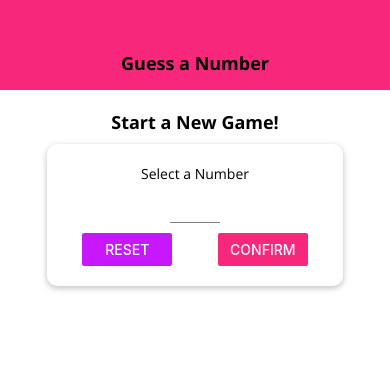
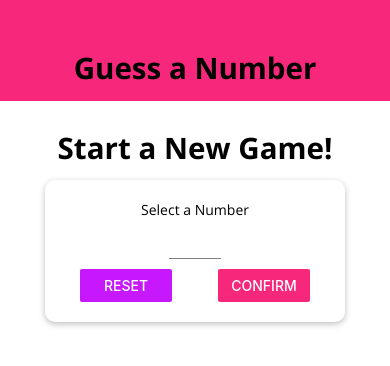
Before and after one commit to MortenTobiasNielsen/rn-complete-guide-guessNumber, a React Native app: screen / in a window 390 px wide. Shown: the top 366 px of the page. Built offline with nearby package versions, Linux system fonts and the light colour scheme.

Commit message:
Added examples of dynamic content size based on device size

```diff
--- a/app.json
+++ b/app.json
@@ -3,7 +3,7 @@
     "name": "rn-complete-guide-guessNumber",
     "slug": "rn-complete-guide-guessNumber",
     "version": "1.0.0",
-    "orientation": "portrait",
+    "orientation": "default",
     "icon": "./assets/icon.png",
     "splash": {
       "image": "./assets/splash.png",
--- a/components/Header.js
+++ b/components/Header.js
@@ -1,5 +1,5 @@
 import React from "react";
-import {View, Text, StyleSheet} from "react-native";
+import {View, Text, StyleSheet, Dimensions} from "react-native";
 
 import TitleText from "./TitleText";
 import Colors from "../constants/colors";
@@ -13,8 +13,9 @@ const Header = props => (
 const styles = StyleSheet.create({
     header: {
         width: "100%",
-        height: 90,
-        paddingTop: 36,
+        height: Dimensions.get("window").height * 0.12,
+        paddingTop: Dimensions.get("window").height * 0.05,
+        paddingBottom: Dimensions.get("window").height * 0.01,
         backgroundColor: Colors.primary,
         alignItems: "center",
         justifyContent: "center",
--- a/components/MainButton.js
+++ b/components/MainButton.js
@@ -1,5 +1,5 @@
 import React from "react";
-import {View, Text, StyleSheet, TouchableOpacity} from "react-native";
+import {View, Text, StyleSheet, TouchableOpacity, Dimensions} from "react-native";
 
 import Colors from "../constants/colors";
 import StandardFonts from "../constants/fonts";
@@ -17,14 +17,14 @@ const MainButton = props => {
 const styles = StyleSheet.create({
     button: {
         backgroundColor: Colors.primary,
-        paddingVertical: 12,
-        paddingHorizontal: 30,
-        borderRadius: 25,
+        paddingVertical: Dimensions.get("window").height * 0.018,
+        paddingHorizontal: Dimensions.get("window").height * 0.05,
+        borderRadius: Dimensions.get("window").height * 0.035,
     },
     buttonText: {
         color: "white",
         fontFamily: StandardFonts.openSans,
-        fontSize: 18,
+        fontSize: Dimensions.get("window").height * 0.03,
     },
 });
 
--- a/components/NumberContainer.js
+++ b/components/NumberContainer.js
@@ -1,5 +1,5 @@
 import React from "react";
-import {View, Text, StyleSheet} from "react-native";
+import {View, Text, StyleSheet, Dimensions} from "react-native";
 
 import Colors from "../constants/colors";
 
@@ -15,15 +15,15 @@ const styles = StyleSheet.create({
     container: {
         borderWidth: 2,
         borderColor: Colors.accent,
-        padding: 10,
-        borderRadius: 10,
-        marginVertical: 10,
+        padding: Dimensions.get("window").height * 0.015,
+        borderRadius: Dimensions.get("window").height * 0.015,
+        marginVertical: Dimensions.get("window").height * 0.015,
         alignItems: "center",
         justifyContent: "center"
     },
     number: {
         color: Colors.accent,
-        fontSize: 22,
+        fontSize: Dimensions.get("window").height * 0.05,
     }
 });
 
--- a/components/TitleText.js
+++ b/components/TitleText.js
@@ -1,5 +1,5 @@
 import React from "react";
-import {Text, StyleSheet} from "react-native";
+import {Text, StyleSheet, Dimensions} from "react-native";
 
 import StandardFonts from "../constants/fonts";
 
@@ -8,8 +8,8 @@ const TitleText = props => <Text style={styles.title}>{props.children}</Text>;
 const styles = StyleSheet.create({
     title: {
         fontFamily: StandardFonts.openSansBold,
-        fontSize: 18,
-        marginVertical: 10
+        fontSize: Dimensions.get("window").height * 0.035,
+        marginVertical: Dimensions.get("window").height * 0.015
     }
 });
 
--- a/screen/GameOverScreen.js
+++ b/screen/GameOverScreen.js
@@ -1,5 +1,12 @@
 import React from "react";
-import {View, Text, StyleSheet, Button, Image} from "react-native";
+import {
+    View,
+    Text,
+    StyleSheet,
+    Button,
+    Image,
+    Dimensions,
+} from "react-native";
 
 import MainButton from "../components/MainButton";
 import BodyText from "../components/BodyText";
@@ -34,13 +41,13 @@ const styles = StyleSheet.create({
         alignItems: "center",
     },
     imageContainer: {
-        width: 300,
-        height: 300,
-        borderRadius: 200,
+        width: Dimensions.get("window").width * 0.5,
+        height: Dimensions.get("window").width * 0.5,
+        borderRadius: Dimensions.get("window").height * 0.25,
         borderWidth: 3,
         borderColor: "black",
         overflow: "hidden",
-        marginVertical: 30,
+        marginVertical: Dimensions.get("window").height * 0.02,
     },
     image: {
         width: "100%",
@@ -48,12 +55,12 @@ const styles = StyleSheet.create({
     },
     resultContainer: {
         width: "80%",
-        marginHorizontal: 30,
-        marginVertical: 15,
+        marginHorizontal: Dimensions.get("window").height * 0.04,
+        marginVertical: Dimensions.get("window").height * 0.02,
     },
     resultText: {
         textAlign: "center",
-        fontSize: 20,
+        fontSize: Dimensions.get("window").height / 720 * 20,
     },
     highlight: {
         color: Colors.primary,
--- a/screen/GameScreen.js
+++ b/screen/GameScreen.js
@@ -1,5 +1,13 @@
 import React, {useState, useRef, useEffect} from "react";
-import {View, Text, StyleSheet, Alert, ScrollView, FlatList} from "react-native";
+import {
+    View,
+    Text,
+    StyleSheet,
+    Alert,
+    ScrollView,
+    FlatList,
+    Dimensions,
+} from "react-native";
 import {Ionicons} from "@expo/vector-icons";
 
 import NumberContainer from "../components/NumberContainer";
@@ -101,7 +109,7 @@ const styles = StyleSheet.create({
     buttonContainer: {
         flexDirection: "row",
         justifyContent: "space-around",
-        marginTop: 20,
+        marginTop: Dimensions.get("window").height / 720 * 10, // To hopefully get the same look on all devices
         width: 400,
         maxWidth: "90%"
     },
--- a/screen/StartGameScreen.js
+++ b/screen/StartGameScreen.js
@@ -1,5 +1,17 @@
-import React, {useState} from "react";
-import {View, Text, StyleSheet, Button, TouchableWithoutFeedback, Keyboard, Alert} from "react-native";
+import React, {useState, useEffect} from "react";
+import {
+    View,
+    Text,
+    StyleSheet,
+    Button,
+    TouchableWithoutFeedback,
+    Keyboard,
+    Alert,
+    Dimensions,
+    ScrollView,
+    KeyboardAvoidingView,
+} from "react-native";
+
 
 import Card from "../components/Card";
 import MainButton from "../components//MainButton";
@@ -14,6 +26,19 @@ const StartGameScreen = props => {
     const [enteredValue, setEnteredValue] = useState("");
     const [confirmed, setConfirmed] = useState(false);
     const [selectedNumber, setSelectedNumber] = useState();
+    const [deviceHeight, setDeviceHeight] = useState(Dimensions.get("window").height)
+
+    useEffect(() => {
+        const updateLayout= () => {
+            setDeviceHeight(Dimensions.get("window").width);
+        }
+
+        Dimensions.addEventListener("change", updateLayout);
+
+        return () => {
+            Dimensions.removeEventListener("change", updateLayout);
+        };
+    }, []);
 
     const numberInputHandler = inputText => {
         setEnteredValue(inputText.replace(/[^0-9]/g, ""));
@@ -46,7 +71,7 @@ const StartGameScreen = props => {
     const confirmedOutput = confirmed
         ?
             (
-                <Card style={styles.summaryContainer}>
+                <Card style={{marginTop: deviceHeight * 0.03, alignItems: "center"}}>
                     <Text>You Selected</Text>
                     <NumberContainer>{selectedNumber}</NumberContainer>
                     <MainButton onPress={() => props.onStartGame(selectedNumber)}>
@@ -57,6 +82,8 @@ const StartGameScreen = props => {
         : null;
 
     return (
+        <ScrollView>
+            <KeyboardAvoidingView behavior="position" keyboardVerticalOffset={30}>
                 <TouchableWithoutFeedback onPress={() => {Keyboard.dismiss()}}>
                     <View style={styles.screen}>
                         <TitleText>Start a New Game!</TitleText>
@@ -90,19 +117,22 @@ const StartGameScreen = props => {
                         {confirmedOutput}
                     </View>
                 </TouchableWithoutFeedback>
+            </KeyboardAvoidingView>
+        </ScrollView>
     )
 };
 
 const styles = StyleSheet.create({
     screen: {
         flex: 1,
-        padding: 10,
+        padding: Dimensions.get("window").height * 0.015,
         alignItems: "center",
         justifyContent: "flex-start",
     },
     inputContainer: {
-        width: 300,
-        maxWidth: "80%",
+        width: "80%",
+        minWidth: 300,
+        maxWidth: "95%",
         alignItems: "center",
     },
     buttonContainer: {
@@ -110,18 +140,14 @@ const styles = StyleSheet.create({
         width: "100%",
         justifyContent: "space-between",
         paddingHorizontal: 15,
-
     },
     button: {
         width: "40%",
+        // width: Dimensions.get("window").width / 4 // As an example of using the dimensions API
     },
     input: {
-        width: 50,
+        width: "20%",
         textAlign: "center",
-    },
-    summaryContainer: {
-        marginTop: 20,
-        alignItems: "center",
     }
 });
 
```
Lines whose indentation alone changed are shown as unchanged.
